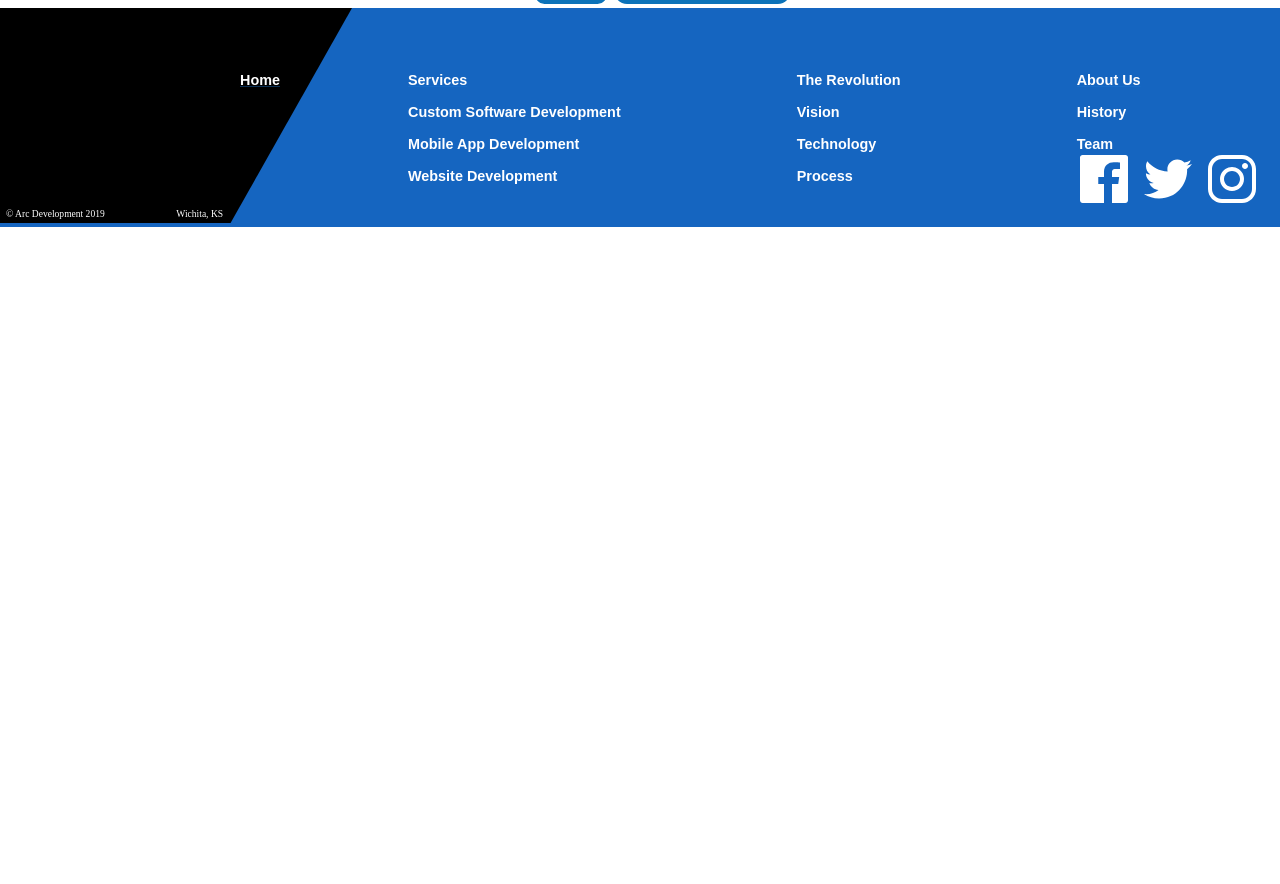
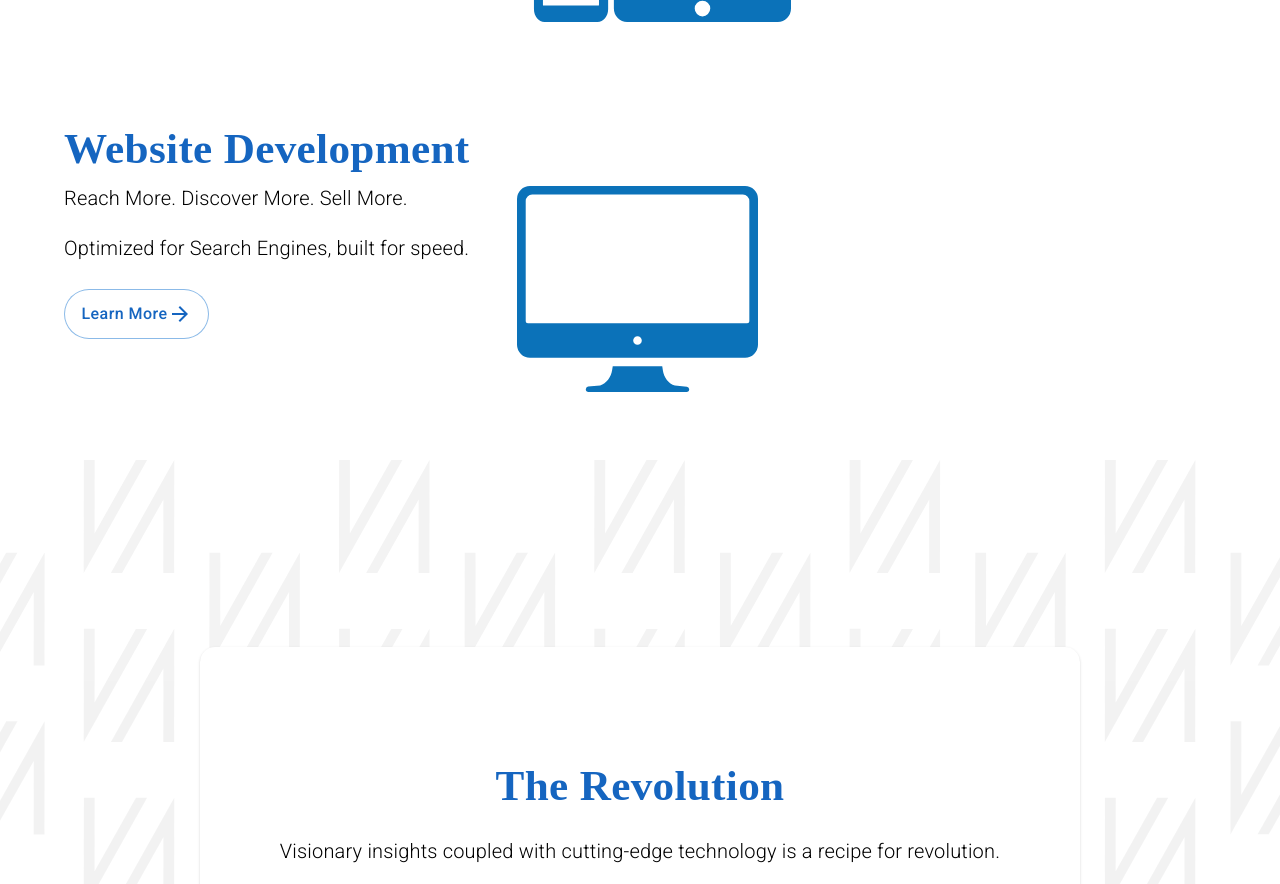
Before and after one commit to kumar-parajuli/Ace-Development-material-ui, a React (Create React App) app: page / in a window 1280 px wide. Shown: the part 1860-2744 px from the top of the page. Before the commit the page ends 2092 px from the top, so only its background shows below. Built offline with nearby package versions, Linux system fonts and the light colour scheme.

Commit message:
added revolution

```diff
--- a/src/Components/LandingPage.js
+++ b/src/Components/LandingPage.js
@@ -1,11 +1,15 @@
 import React from "react";
 import Lottie from "react-lottie";
 import animationData from "../animations/landinganimation/data";
-import { Button, Grid, Typography } from "@mui/material";
+import { Button, Grid, Card, CardContent, Typography } from "@mui/material";
 import ArrowForwardIcon from "@mui/icons-material/ArrowForward";
 import { Link } from "react-router-dom";
 import customSoftwareIcon from "../assets/Custom Software Icon.svg";
 import mobileAppsIcon from "../assets/mobileIcon.svg";
+import websitesIcon from "../assets/websiteIcon.svg";
+import revolutionBackground from "../assets/repeatingBackground.svg";
+import infoBackground from "../assets/infoBackground.svg";
+import { shadows } from "@mui/system";
 
 const LandingPage = () => {
   const buttonStyle = {
@@ -83,6 +87,9 @@
     color: "#1565c0",
     marginLeft: "28rem",
     marginTop: "8rem",
+    fontFamily: "Raleway",
+    fontWeight: 800,
+    fontSize: "2.7rem",
   };
   const subStyle2 = {
     marginBottom: "1em",
@@ -99,11 +106,50 @@
     textTransform: "none",
     height: "50px",
     width: "145px",
+  };
 
-  };
   const iconStyle2 = {
     marginTop: "14rem",
+  };
 
+  ///website style....//
+  const typographyStyle3 = {
+    marginTop: "6rem",
+    color: "#1565c0",
+    fontFamily: "pacifico",
+    fontWeight: 800,
+    fontSize: "2.7rem",
+    marginLeft: "4rem",
+  };
+
+  const iconStyle3 = {
+    marginTop: "10rem",
+    marginLeft: "3rem",
+  };
+  ///revolution card style///
+  const revolutionCard = {
+    border: 3,
+    borderColor: "grey",
+    position: "absolute",
+    boxShadow: "10",
+    borderRadius: "15px",
+    padding: "4em",
+    marginTop: "-43rem",
+  };
+  const revolutionStyle = {
+    backgroundImage: `url(${revolutionBackground})`,
+    backgroundPosition: "center",
+    backgroundSize: "cover",
+    backgroundRepeat: "no-repeat",
+    height: "100%",
+    width: "100%",
+  };
+  const typographyStyle4 = {
+    marginTop: "2rem",
+    color: "#1565c0",
+    fontFamily: "pacifico",
+    fontWeight: 800,
+    fontSize: "2.7rem",
   };
   const defaultOptions = {
     loop: true,
@@ -113,6 +159,7 @@
       preserveAspectRatio: "xMidYMid slice",
     },
   };
+
   return (
     <>
       <Grid container direction="column">
@@ -185,15 +232,15 @@
             />
           </Grid>
         </Grid>
-        {/* ...............// iOS/Android App Development................... */}
         <Grid item>
+          {/* ...............// iOS/Android App Development................... */}
           <Grid
             container
             direction="row"
             justifyContent="center"
             alignItems="center"
           >
-            <Typography style={typographyStyle2} variant="h4" >
+            <Typography style={typographyStyle2} variant="h4">
               iOS/Android App Development
               <Typography style={subStyle2} variant="body1">
                 Extend Functionality. Extend Access. Increase Engagement.
@@ -202,18 +249,137 @@
                 Integrate your web experience or create a standalone app
                 <span>with either mobile platform.</span>
               </Typography>
-              <Button  style={buttonStyle2} component={Link} to="/revolution" variant="outlined">
+              <Button
+                style={buttonStyle2}
+                component={Link}
+                to="/revolution"
+                variant="outlined"
+              >
                 Learn More <ArrowForwardIcon />
               </Button>
             </Typography>
             <Grid item>
               <img
-              style={iconStyle2}
+                style={iconStyle2}
                 justifyContent="flex-end"
                 alignItems="center"
                 alt="mobile phone icon"
                 src={mobileAppsIcon}
               />
+            </Grid>
+          </Grid>
+          <Grid item>
+            {/*-----Websites Block-----*/}
+            <Grid
+              container
+              direction="row"
+              justifyContent="flex-start"
+              //  alignItems="center"
+            >
+              <Typography style={typographyStyle3} variant="h4">
+                Website Development
+                <Typography style={subStyle2} variant="body1">
+                  Reach More. Discover More. Sell More.
+                </Typography>
+                <Typography style={subStyle2} variant="body1">
+                  Optimized for Search Engines, built for speed.
+                </Typography>
+                <Button
+                  style={buttonStyle2}
+                  component={Link}
+                  to="/revolution"
+                  variant="outlined"
+                >
+                  Learn More <ArrowForwardIcon />
+                </Button>
+              </Typography>
+              <Grid item>
+                <img
+                  style={iconStyle3}
+                  justifyContent="flex-start"
+                  alignItems="center"
+                  alt="website icon"
+                  src={websitesIcon}
+                />
+              </Grid>
+            </Grid>
+          </Grid>
+        </Grid>
+        <Grid item>
+          {/*-----The Revolution Block-----*/}
+          <Grid
+            container
+            style={{ height: "90em", marginTop: "4rem" }}
+            alignItems="center"
+            justifyContent="center"
+          >
+            <Card sx={{ borderColor: "grey.500" }} style={revolutionCard}>
+              <CardContent>
+                <Grid
+                  container
+                  direction="column"
+                  style={{ textAlign: "center" }}
+                >
+                  <Grid item>
+                    <Typography
+                      style={typographyStyle4}
+                      variant="h4"
+                      gutterBottom
+                    >
+                      The Revolution
+                    </Typography>
+                  </Grid>
+                  <Grid item>
+                    <Typography style={subStyle2} variant="body1">
+                      Visionary insights coupled with cutting-edge technology is
+                      a recipe for revolution.
+                    </Typography>
+                    <Button
+                      style={buttonStyle2}
+                      component={Link}
+                      to="/revolution"
+                      variant="outlined"
+                    >
+                      Learn More <ArrowForwardIcon />
+                    </Button>
+                  </Grid>
+                </Grid>
+              </CardContent>
+            </Card>
+            <div style={revolutionStyle} />
+          </Grid>
+        </Grid>
+        <Grid item>
+          {/*-----Information Block-----*/}
+          <Grid
+            container
+            style={{ height: "80em" }}
+            alignItems="center"
+            direction="row"
+          >
+            <Grid item container direction="row">
+              <Grid item>
+                <Grid container direction="column">
+                  <Typography variant="h2" style={{ color: "white" }}>
+                    About Us
+                  </Typography>
+                  <Typography variant="subtitle2">
+                    Let's get personal.
+                  </Typography>
+                  <Grid item>
+                    <Button
+                      component={Link}
+                      to="/about"
+                      variant="outlined"
+                      style={{ color: "white", borderColor: "white" }}
+                      // className={classes.learnButton}
+                    >
+                      <span style={{ marginRight: 10 }}>Learn More</span>
+                      <ArrowForwardIcon width={10} height={10} fill="white" />
+                    </Button>
+                  </Grid>
+                </Grid>
+              </Grid>
             </Grid>
           </Grid>
         </Grid>
```
